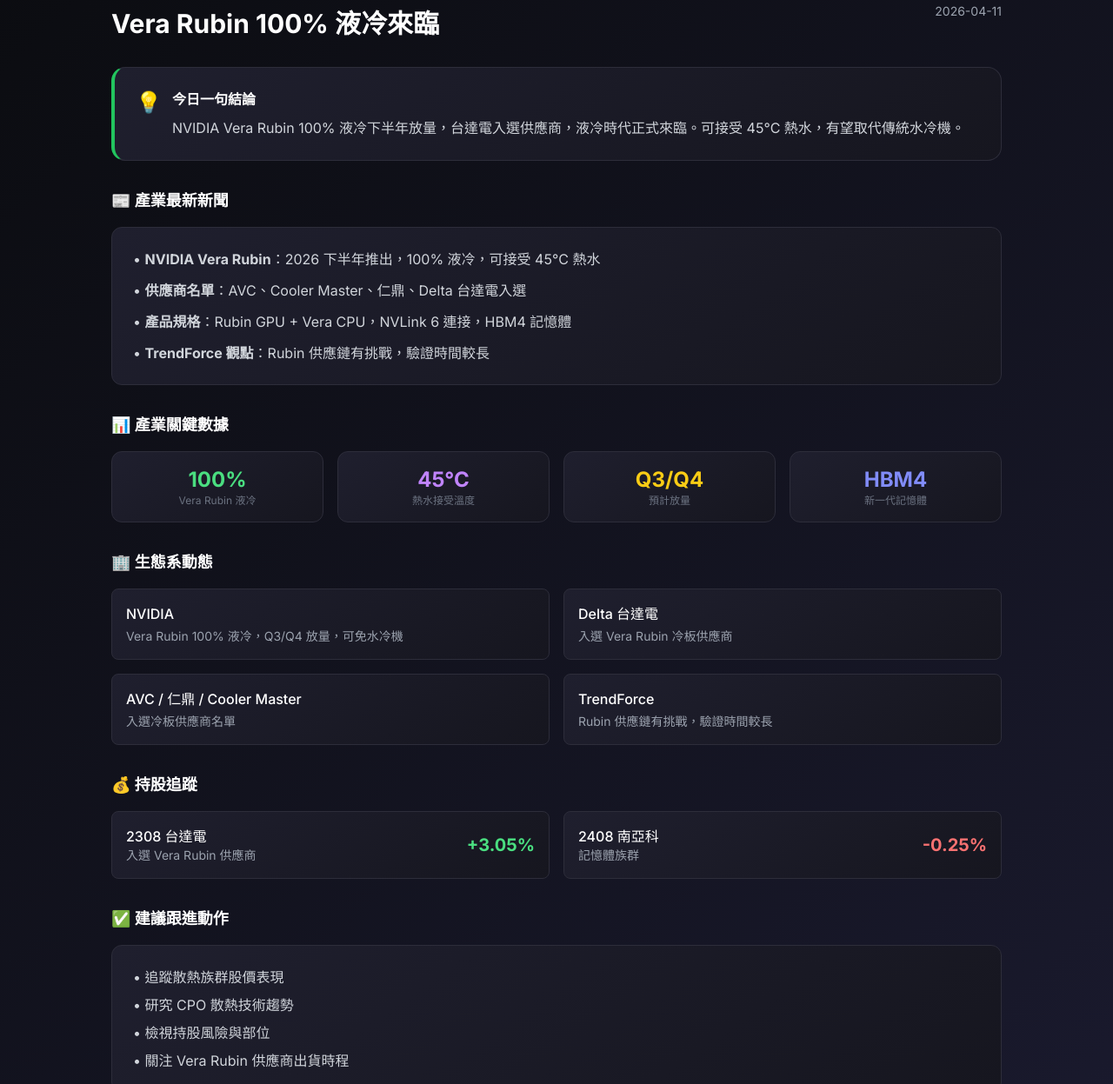
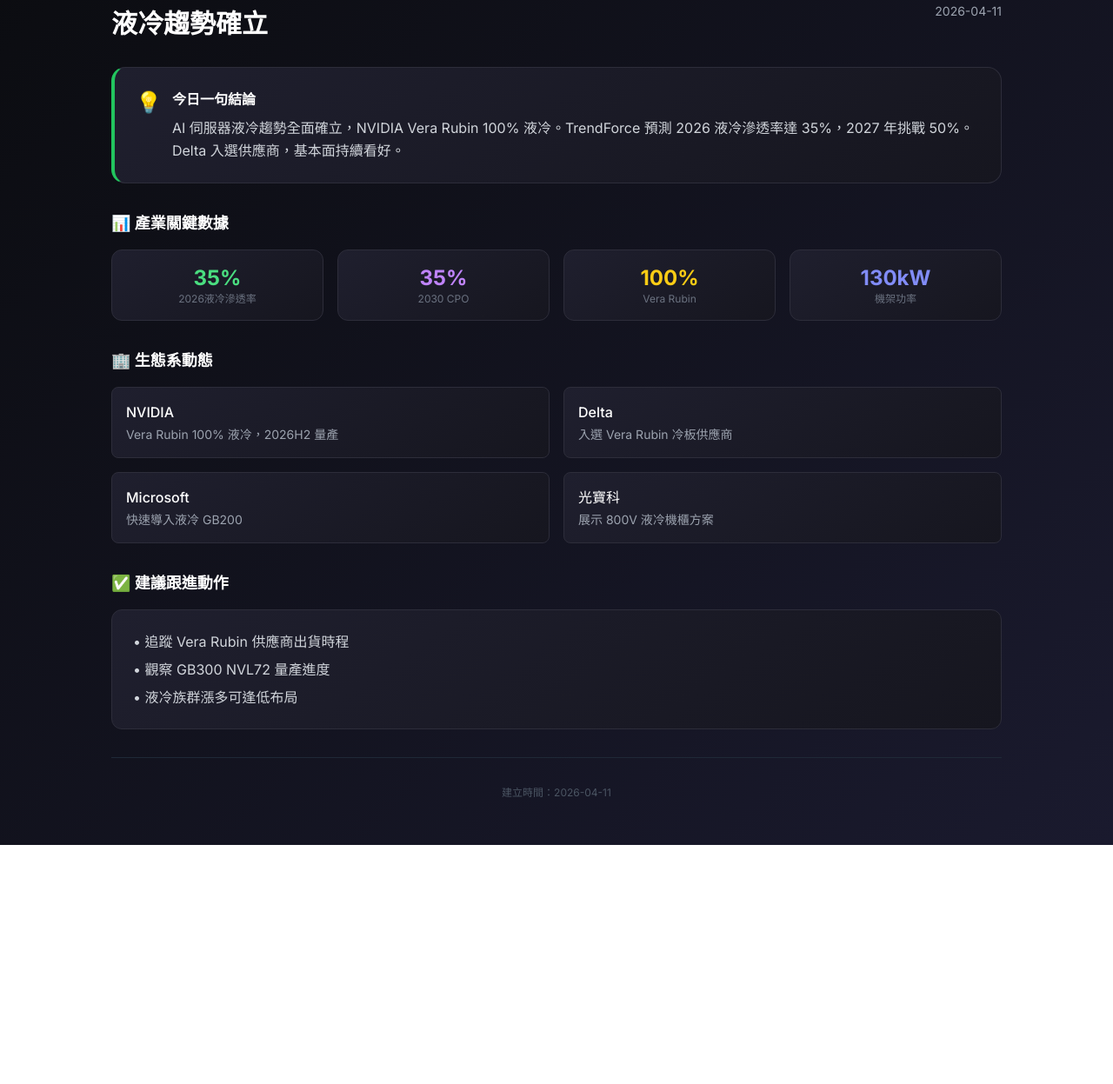
Before and after one commit to Jarvismart1980/jarvismart.github.io, a plain HTML site: page reports/industry_2026-04-11.html in a window 1280 px wide. Shown: the part 91-1338 px from the top of the page at 87% size. After the commit the page ends 1063 px from the top, so only its background shows below. Drawn offline with nearby package versions, Linux system fonts and the light colour scheme.

Commit message:
Auto daily reports 2026-04-11

```diff
--- a/reports/industry_2026-04-11.html
+++ b/reports/industry_2026-04-11.html
@@ -19,7 +19,7 @@
       <div class="flex flex-col md:flex-row md:justify-between md:items-center gap-4 mb-4">
         <div>
           <span class="text-xs text-gray-500 uppercase tracking-widest">James 每日產業情報</span>
-          <h1 class="text-2xl md:text-3xl font-bold text-white mt-1">Vera Rubin 100% 液冷來臨</h1>
+          <h1 class="text-2xl md:text-3xl font-bold text-white mt-1">液冷趨勢確立</h1>
         </div>
         <div class="flex items-center gap-3">
           <span class="text-sm text-gray-400">2026-04-11</span>
@@ -34,7 +34,7 @@
           <div>
             <h3 class="text-white font-semibold mb-2">今日一句結論</h3>
             <p class="text-gray-300 leading-relaxed">
-              NVIDIA Vera Rubin 100% 液冷下半年放量，台達電入選供應商，液冷時代正式來臨。可接受 45°C 熱水，有望取代傳統水冷機。
+              AI 伺服器液冷趨勢全面確立，NVIDIA Vera Rubin 100% 液冷。TrendForce 預測 2026 液冷滲透率達 35%，2027 年挑戰 50%。Delta 入選供應商，基本面持續看好。
             </p>
           </div>
         </div>
@@ -42,35 +42,23 @@
     </section>
 
     <section class="mb-8">
-      <h2 class="text-lg font-bold text-white mb-4">📰 產業最新新聞</h2>
-      <div class="card rounded-xl p-6">
-        <ul class="space-y-3 text-gray-300">
-          <li>• <strong>NVIDIA Vera Rubin</strong>：2026 下半年推出，100% 液冷，可接受 45°C 熱水</li>
-          <li>• <strong>供應商名單</strong>：AVC、Cooler Master、仁鼎、Delta 台達電入選</li>
-          <li>• <strong>產品規格</strong>：Rubin GPU + Vera CPU，NVLink 6 連接，HBM4 記憶體</li>
-          <li>• <strong>TrendForce 觀點</strong>：Rubin 供應鏈有挑戰，驗證時間較長</li>
-        </ul>
-      </div>
-    </section>
-
-    <section class="mb-8">
       <h2 class="text-lg font-bold text-white mb-4">📊 產業關鍵數據</h2>
       <div class="grid grid-cols-2 md:grid-cols-4 gap-4">
         <div class="card rounded-xl p-4 text-center">
-          <div class="text-2xl font-bold text-green-400">100%</div>
-          <div class="text-xs text-gray-500">Vera Rubin 液冷</div>
+          <div class="text-2xl font-bold text-green-400">35%</div>
+          <div class="text-xs text-gray-500">2026液冷滲透率</div>
         </div>
         <div class="card rounded-xl p-4 text-center">
-          <div class="text-2xl font-bold text-purple-400">45°C</div>
-          <div class="text-xs text-gray-500">熱水接受溫度</div>
+          <div class="text-2xl font-bold text-purple-400">35%</div>
+          <div class="text-xs text-gray-500">2030 CPO</div>
         </div>
         <div class="card rounded-xl p-4 text-center">
-          <div class="text-2xl font-bold text-yellow-400">Q3/Q4</div>
-          <div class="text-xs text-gray-500">預計放量</div>
+          <div class="text-2xl font-bold text-yellow-400">100%</div>
+          <div class="text-xs text-gray-500">Vera Rubin</div>
         </div>
         <div class="card rounded-xl p-4 text-center">
-          <div class="text-2xl font-bold text-indigo-400">HBM4</div>
-          <div class="text-xs text-gray-500">新一代記憶體</div>
+          <div class="text-2xl font-bold text-indigo-400">130kW</div>
+          <div class="text-xs text-gray-500">機架功率</div>
         </div>
       </div>
     </section>
@@ -80,43 +68,19 @@
       <div class="grid md:grid-cols-2 gap-4">
         <div class="card rounded-lg p-4">
           <span class="text-white font-medium">NVIDIA</span>
-          <p class="text-sm text-gray-400 mt-1">Vera Rubin 100% 液冷，Q3/Q4 放量，可免水冷機</p>
+          <p class="text-sm text-gray-400 mt-1">Vera Rubin 100% 液冷，2026H2 量產</p>
         </div>
         <div class="card rounded-lg p-4">
-          <span class="text-white font-medium">Delta 台達電</span>
+          <span class="text-white font-medium">Delta</span>
           <p class="text-sm text-gray-400 mt-1">入選 Vera Rubin 冷板供應商</p>
         </div>
         <div class="card rounded-lg p-4">
-          <span class="text-white font-medium">AVC / 仁鼎 / Cooler Master</span>
-          <p class="text-sm text-gray-400 mt-1">入選冷板供應商名單</p>
+          <span class="text-white font-medium">Microsoft</span>
+          <p class="text-sm text-gray-400 mt-1">快速導入液冷 GB200</p>
         </div>
         <div class="card rounded-lg p-4">
-          <span class="text-white font-medium">TrendForce</span>
-          <p class="text-sm text-gray-400 mt-1">Rubin 供應鏈有挑戰，驗證時間較長</p>
-        </div>
-      </div>
-    </section>
-
-    <section class="mb-8">
-      <h2 class="text-lg font-bold text-white mb-4">💰 持股追蹤</h2>
-      <div class="grid md:grid-cols-2 gap-4">
-        <div class="card rounded-lg p-4 flex justify-between items-center">
-          <div>
-            <span class="text-white font-medium">2308 台達電</span>
-            <p class="text-sm text-gray-400">入選 Vera Rubin 供應商</p>
-          </div>
-          <div class="text-right">
-            <div class="text-xl font-bold text-green-400">+3.05%</div>
-          </div>
-        </div>
-        <div class="card rounded-lg p-4 flex justify-between items-center">
-          <div>
-            <span class="text-white font-medium">2408 南亞科</span>
-            <p class="text-sm text-gray-400">記憶體族群</p>
-          </div>
-          <div class="text-right">
-            <div class="text-xl font-bold text-red-400">-0.25%</div>
-          </div>
+          <span class="text-white font-medium">光寶科</span>
+          <p class="text-sm text-gray-400 mt-1">展示 800V 液冷機櫃方案</p>
         </div>
       </div>
     </section>
@@ -125,16 +89,15 @@
       <h2 class="text-lg font-bold text-white mb-4">✅ 建議跟進動作</h2>
       <div class="card rounded-xl p-6">
         <ul class="space-y-2 text-gray-300">
-          <li>• 追蹤散熱族群股價表現</li>
-          <li>• 研究 CPO 散熱技術趨勢</li>
-          <li>• 檢視持股風險與部位</li>
-          <li>• 關注 Vera Rubin 供應商出貨時程</li>
+          <li>• 追蹤 Vera Rubin 供應商出貨時程</li>
+          <li>• 觀察 GB300 NVL72 量產進度</li>
+          <li>• 液冷族群漲多可逢低布局</li>
         </ul>
       </div>
     </section>
 
     <footer class="text-center text-gray-600 text-xs pt-8 pb-4 border-t border-gray-800">
-      <p class="mb-1">自動生成時間：2026-04-11 08:00</p>
+      <p class="mb-1">建立時間：2026-04-11</p>
     </footer>
   </div>
 </body>
```
Also changed, not shown: reports/2026-04-11.html (added, +95 -0 lines).
